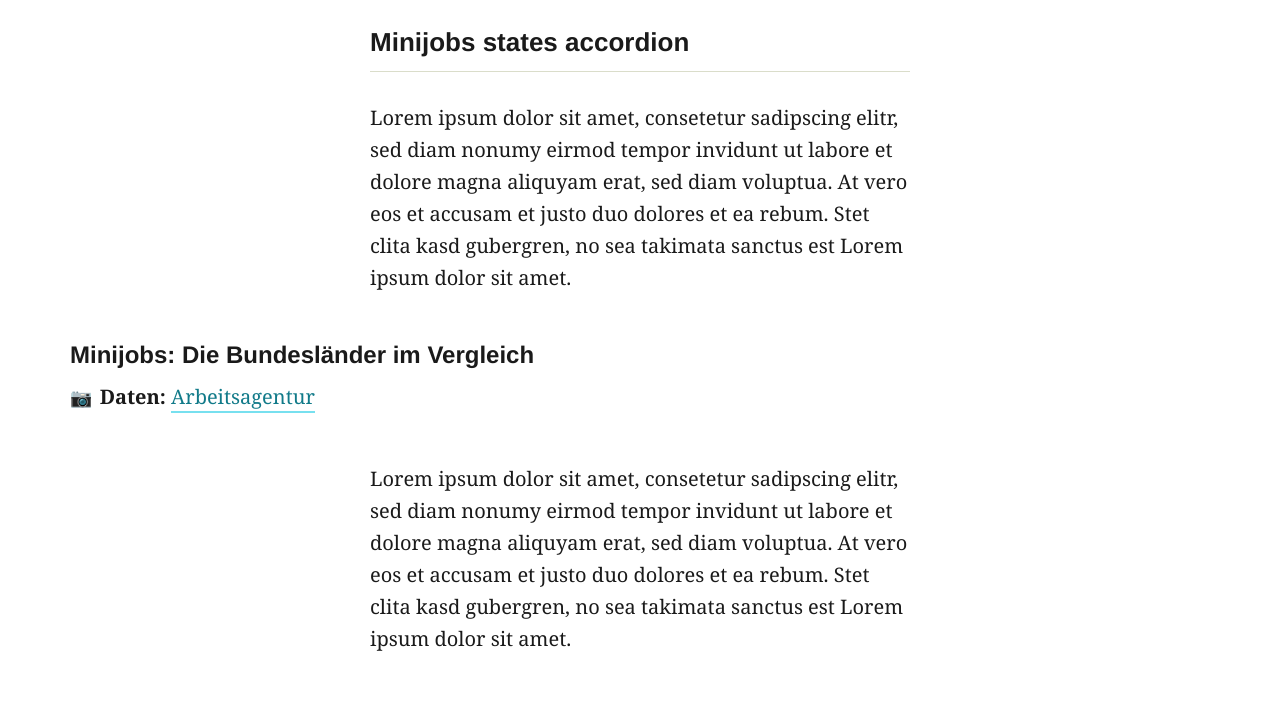
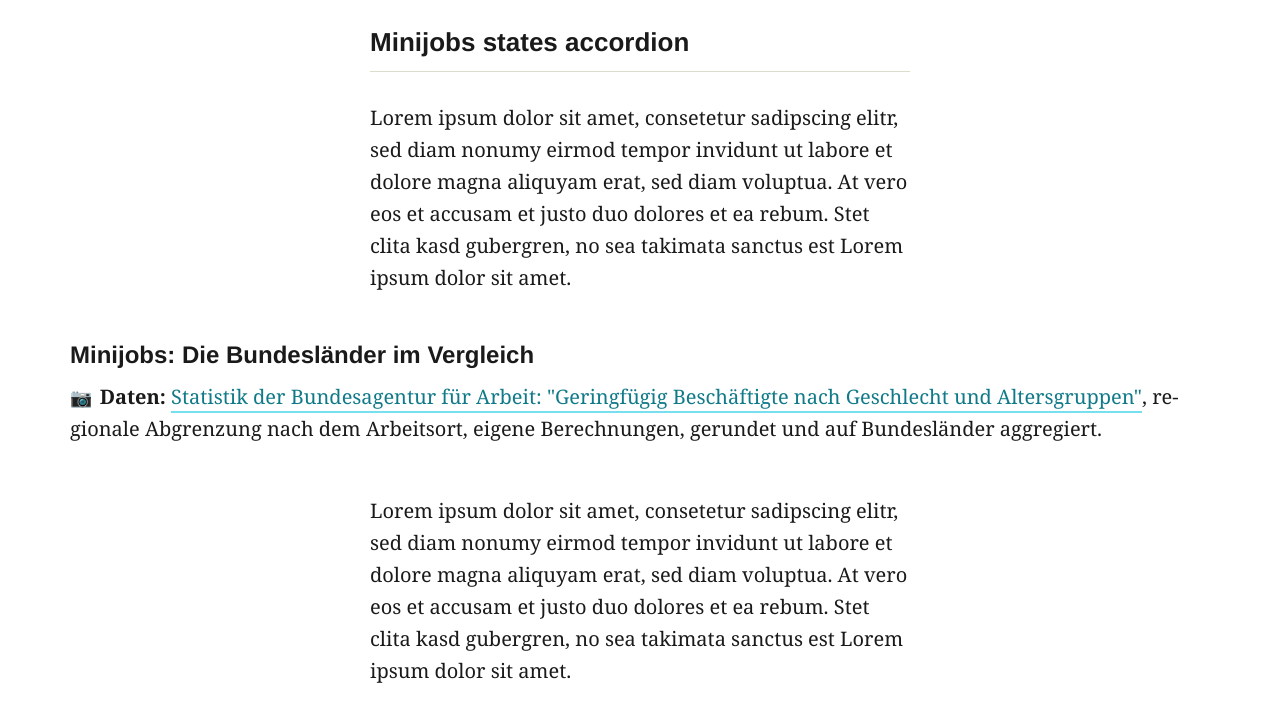
Before and after one commit to correctiv/viz-minijobs-states-accordion, a website: page src/index.html in a window 1280 px wide. Drawn offline with Linux system fonts and the light colour scheme; files whose address does not match are found by name; a web font is replaced by a local one.

Commit message:
Add source data credit

```diff
--- a/src/index.html
+++ b/src/index.html
@@ -27,7 +27,7 @@
               <div data-riot-mount="cor-mj-states-accordion"></div>
             </div>
             <div class="figure__credits">
-              <p><strong>Daten:</strong> <a href="">Arbeitsagentur</a></p>
+              <p><strong>Daten:</strong> <a href="">Statistik der Bundesagentur für Arbeit: "Geringfügig Beschäftigte nach Geschlecht und Altersgruppen"</a>, regionale Abgrenzung nach dem Arbeitsort, eigene Berechnungen, gerundet und auf Bundesländer aggregiert.</p>
             </div>
           </figure>
 
```
Also changed, not shown: README.md.
